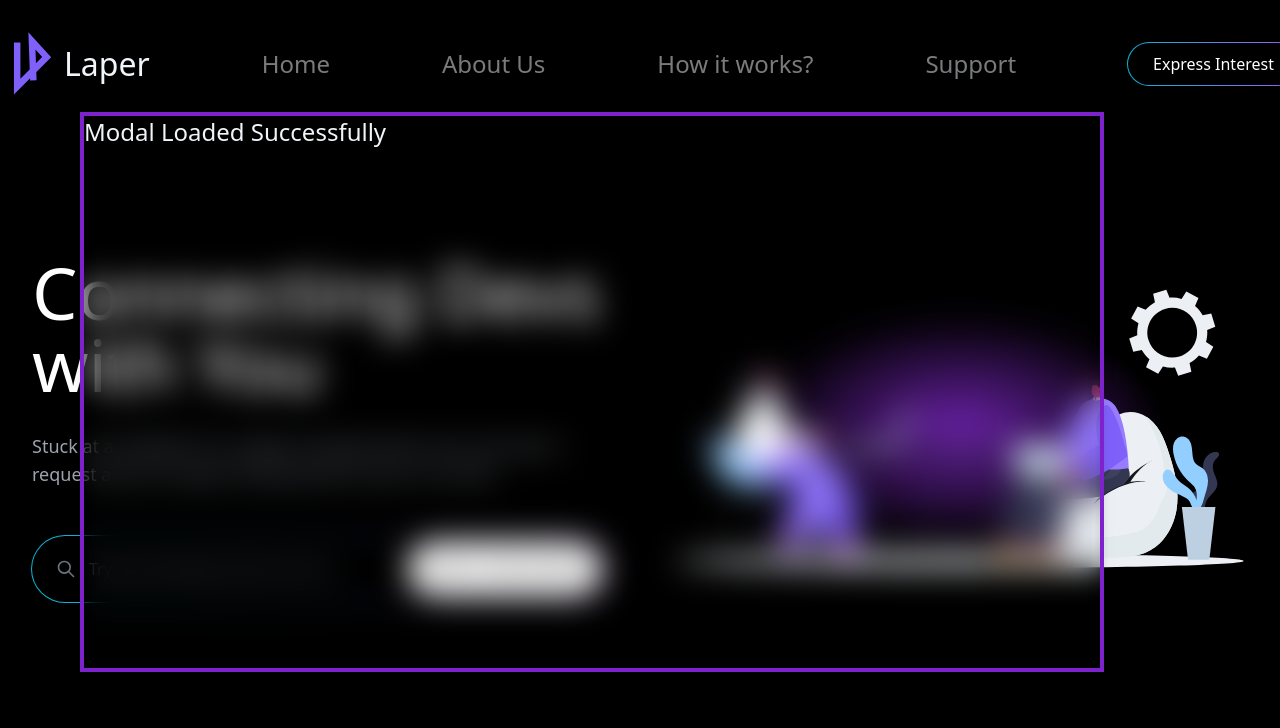
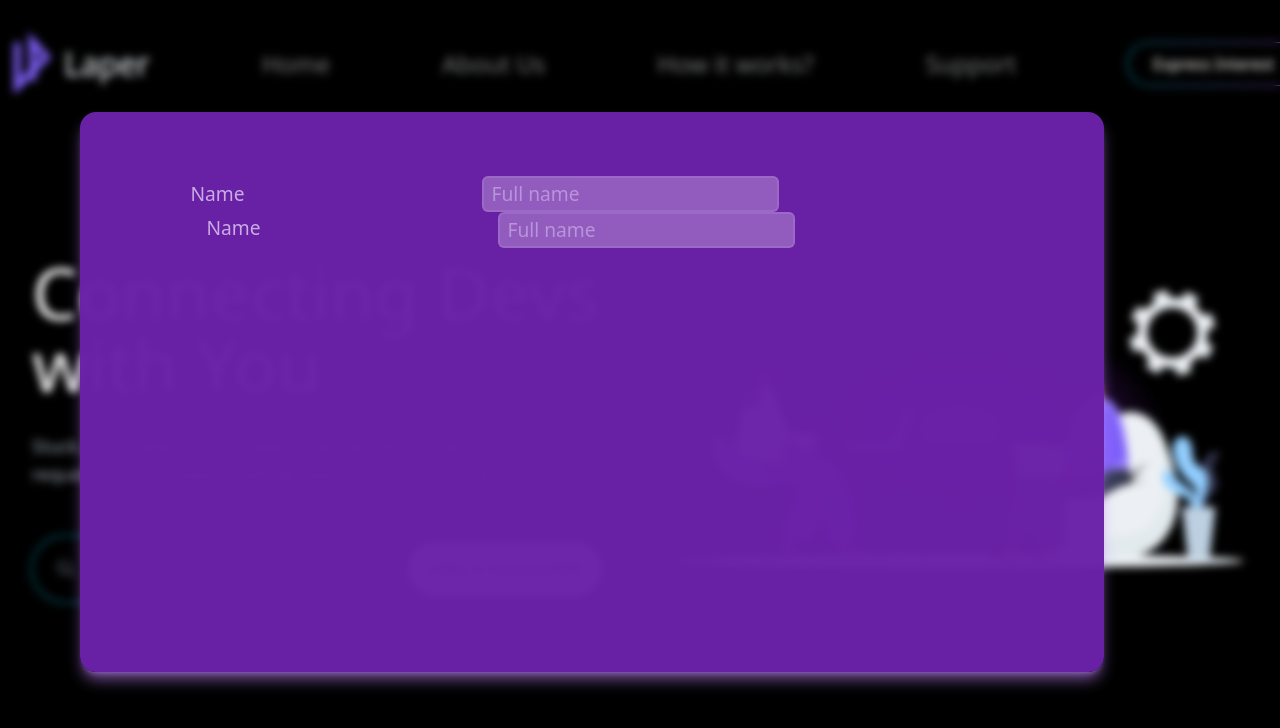
Before and after one commit to pradeepmondal/laper-web-app, a Next.js app: page / in a window 1280 px wide. Both pictures are taken after a click on the button "Express Interest". Shown: the top 728 px of the page. Built offline with nearby package versions, Linux system fonts and the light colour scheme.

Commit message:
improved modal, need ui fixes

```diff
--- a/src/comps/ExpIntModal.js
+++ b/src/comps/ExpIntModal.js
@@ -8,8 +8,21 @@ export default function ExpIntModal({show}) {
         return null
     }
     else{
-        return <div className="fixed drop-shadow-lg z-20 my-[7rem] ml-[5rem] mr-[5rem] backdrop-blur-lg  w-4/5 h-[70vh] border-purple-700 border-4 ">
-            <h1 className="text-slate-100 text-2xl mx-auto">Modal Loaded Successfully</h1>
+        return <div className="fixed backdrop-blur-sm z-10 w-screen h-[100vh] ">
+            <div className="flex flex-row fixed drop-shadow-[40 rem] z-20 my-[7rem] ml-[5rem] mr-[5rem]  w-4/5 h-[70vh] border-purple-900 border-16 bg-purple-800/[98%]  rounded-2xl shadow-lg shadow-purple-400/60 ">
+            <div className=" basis-1/2 flex-col text-purple-200 text-2xl mx-auto space-x-[1rem] mt-[4rem] max-w-fit">
+                <label className="text-[1.2rem] text-purple-100/70 ">Name  </label> <br />
+                <label className="text-[1.2rem] text-purple-100/70">Name  </label>
+
+            </div>
+
+            <div className="basis-1/2 flex-col text-purple-200 text-2xl mx-auto space-x-[1rem] mt-[4rem]">
+
+                <input placeholder="Full name" className="text-[1.2rem] bg-purple-100/30 placeholder-purple-100/40 text-purple-100/70 px-[0.5rem] border-2 border-purple-200/10 rounded-md outline-none active:outline-none focus:outline-none focus:border-purple-400 focus:border-2 max-w-xl"></input><br />
+                <input placeholder="Full name" className="text-[1.2rem] bg-purple-100/30 placeholder-purple-100/40 text-purple-100/70 px-[0.5rem] border-2 border-purple-200/10 rounded-md outline-none active:outline-none focus:outline-none focus:border-purple-400 focus:border-2 max-w-xl"></input>
+            </div>
+
+            </div>
 
             </div>
     }
```
